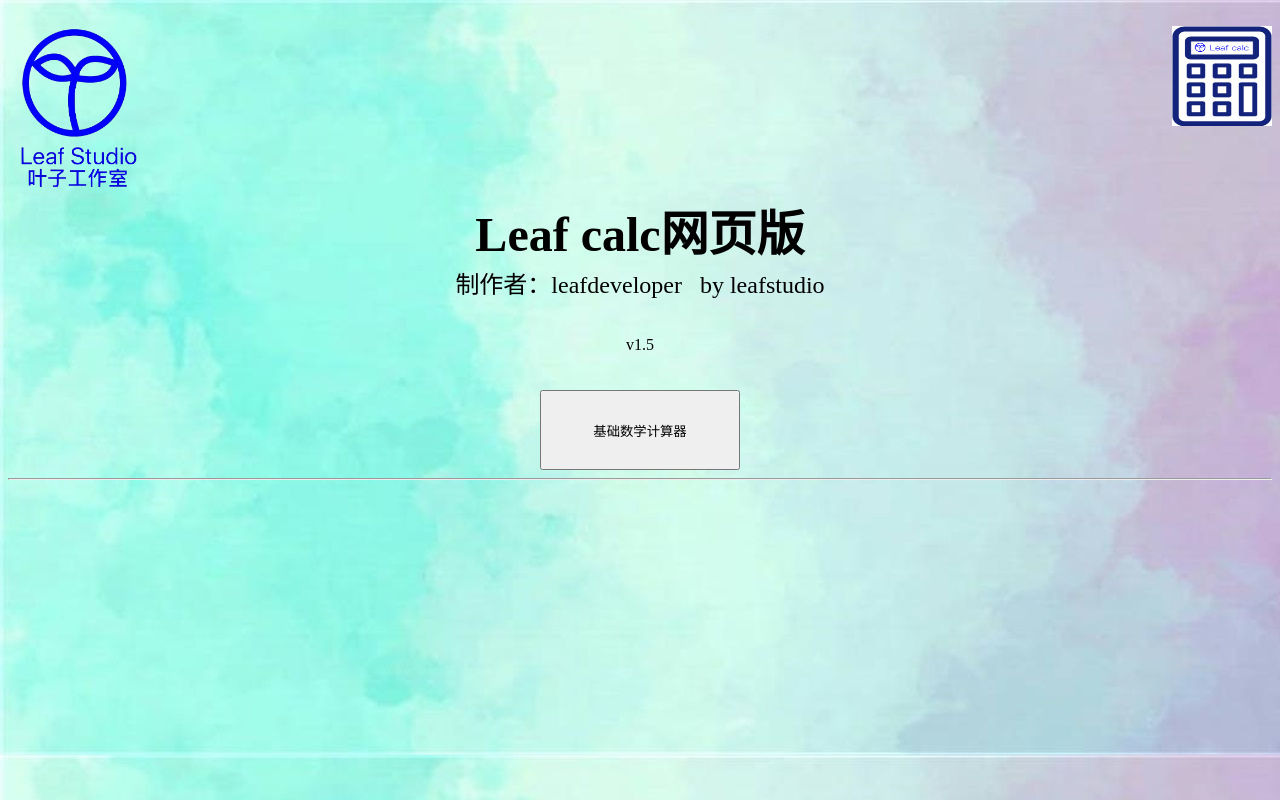
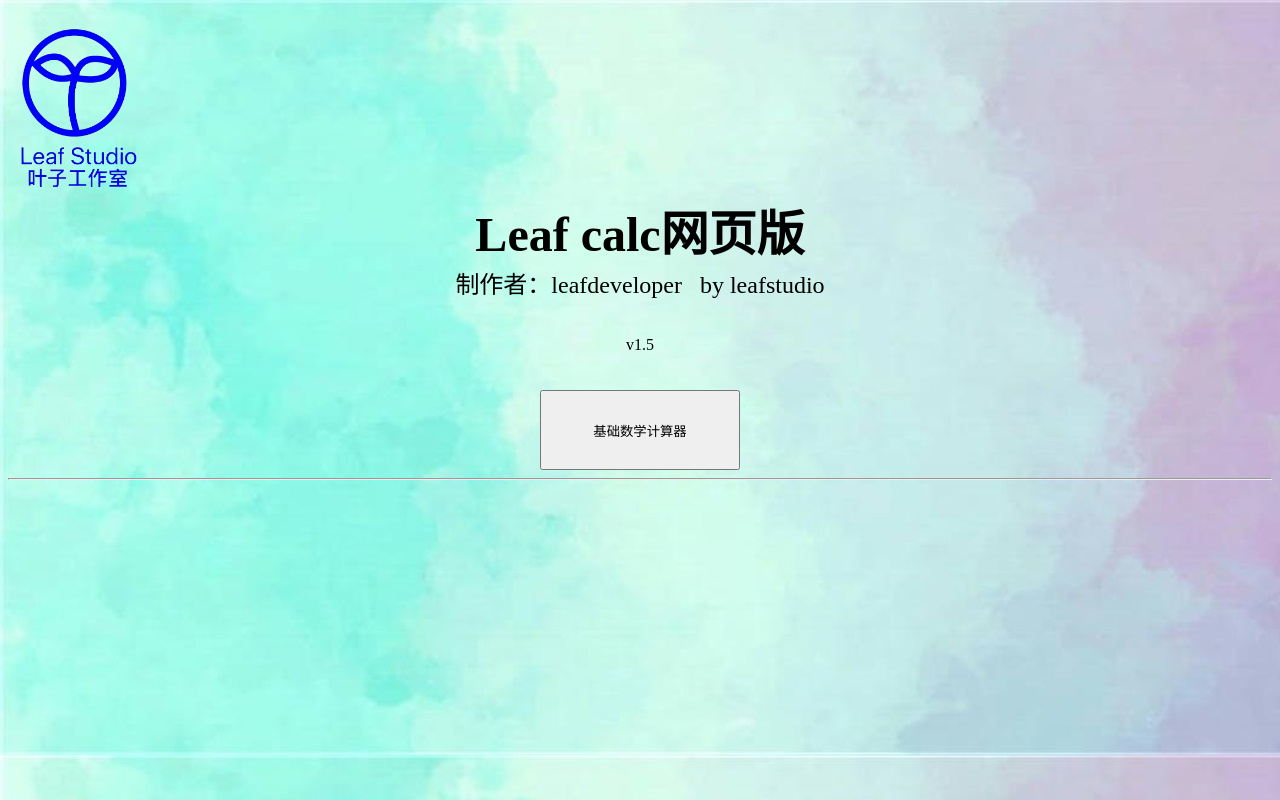
Before and after one commit to leaf2006/leaf-calc-webside, a plain HTML site: page web.html in a window 1280 px wide. Drawn offline with Linux system fonts and the light colour scheme.

Commit message:
Update web.html

```diff
--- a/web.html
+++ b/web.html
@@ -10,7 +10,7 @@
 	<body background="background2.jpg"/>
 	<br />
 	<img src="1.png" width="140" height="165" alt="logo" />
-	<img src="w1.png" height="100" width="100" align="right" alt="logo"/>
+	<!--<img src="w1.png" height="100" width="100" align="right" alt="logo"/>-->
 	<div class="主体" style="text-align:center;">
 	<font size="8"><b>Leaf calc网页版</b></font><br />
 	<font size="5">制作者：leafdeveloper&nbsp;&nbsp;&nbsp;by&nbsp;leafstudio</font><br /><br />
```
